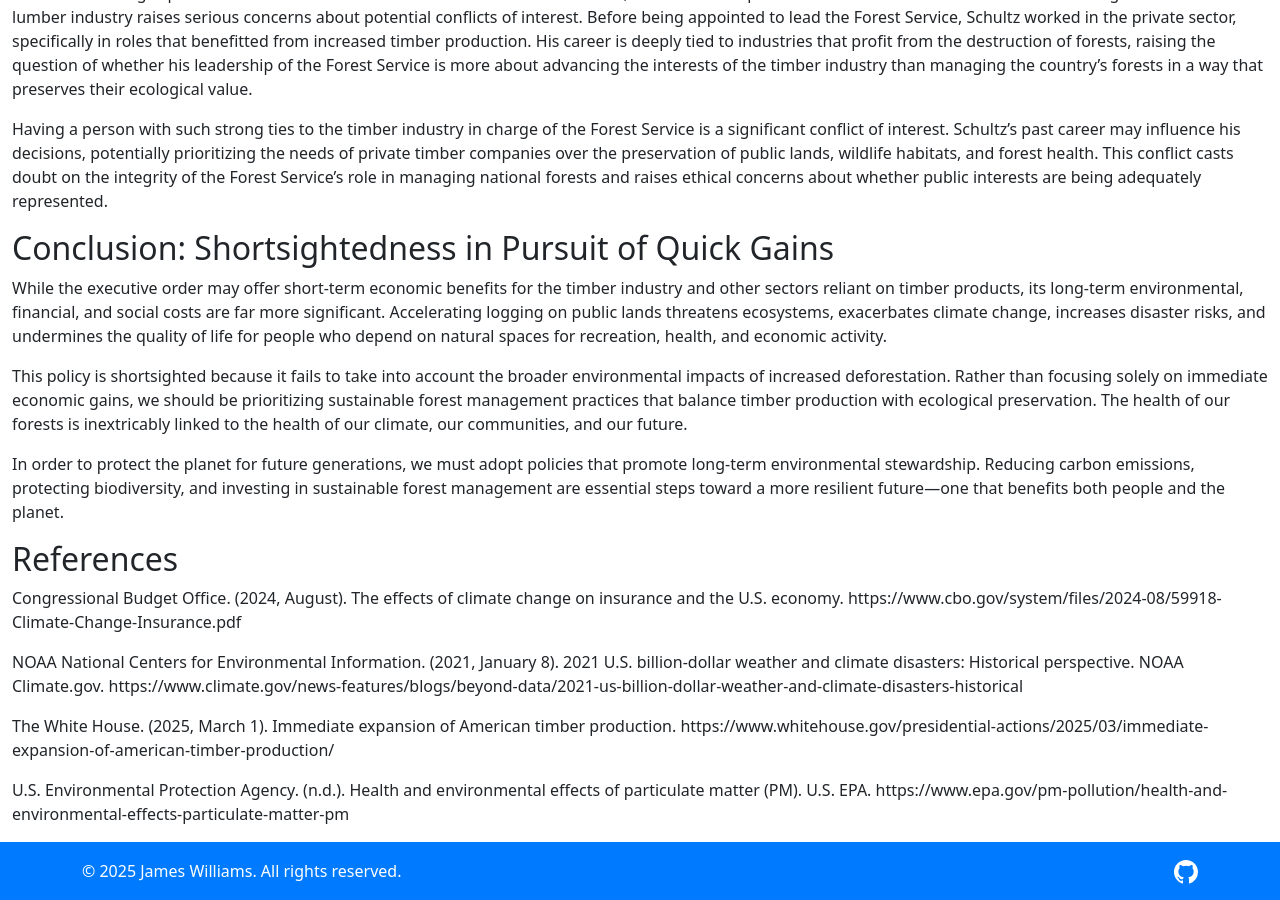
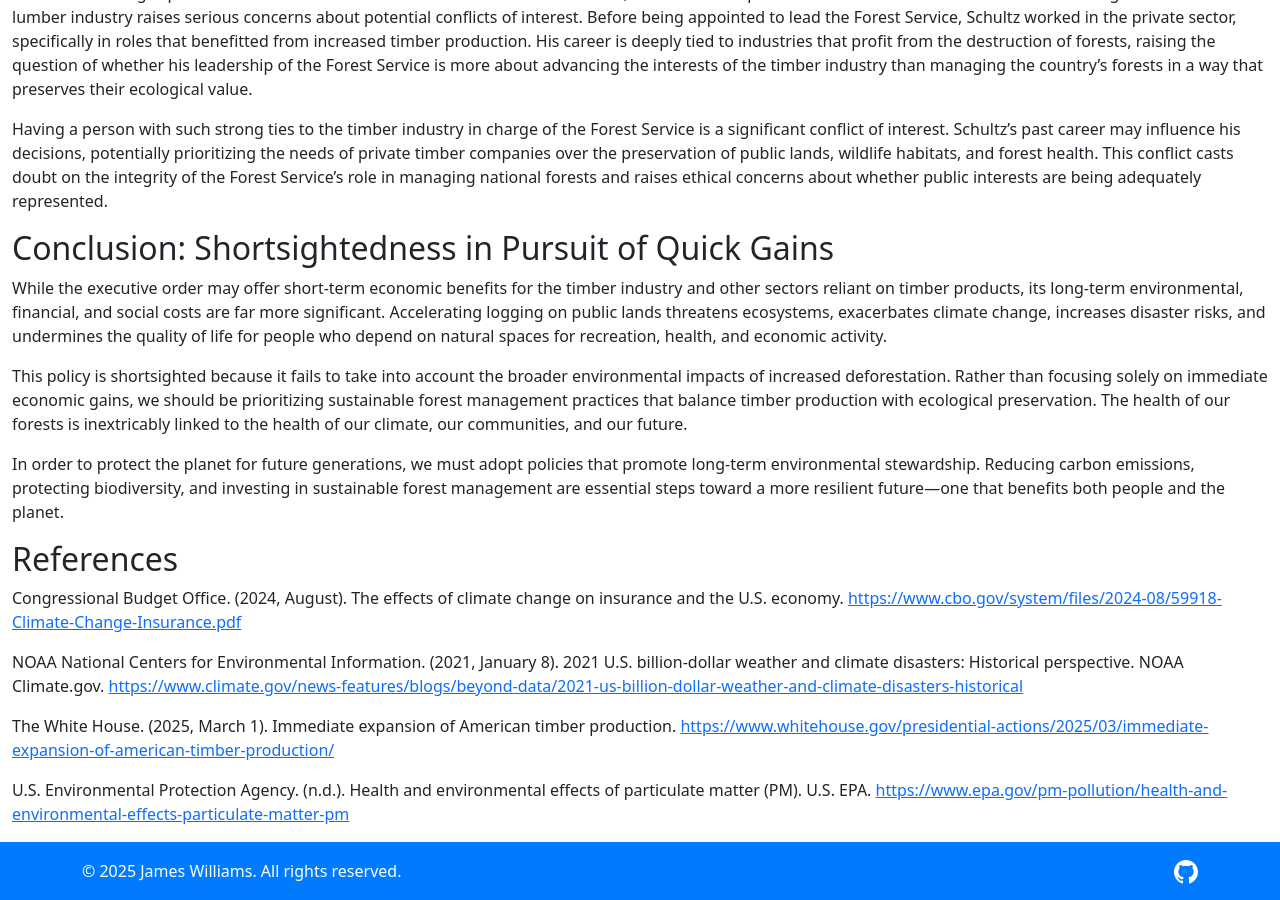
Before and after one commit to jtdub/jtdub.com, a Jekyll site: the page built from _posts/2025-03-04-the-shortsighted-expansion-of-timber-production.md, in a window 1280 px wide and 900 px high, scrolled down 1665 px. Built offline with Jekyll 4.4.1, drawn with Linux system fonts in a browser that asks for light colours; nearby versions of some CDN libraries; part of the change alters nothing that is shown.

```diff
--- a/_posts/2025-03-04-the-shortsighted-expansion-of-timber-production.md
+++ b/_posts/2025-03-04-the-shortsighted-expansion-of-timber-production.md
@@ -58,10 +58,10 @@ In order to protect the planet for future generations, we must adopt policies th
 
 ## References
 
-Congressional Budget Office. (2024, August). The effects of climate change on insurance and the U.S. economy. https://www.cbo.gov/system/files/2024-08/59918-Climate-Change-Insurance.pdf
+Congressional Budget Office. (2024, August). The effects of climate change on insurance and the U.S. economy. [https://www.cbo.gov/system/files/2024-08/59918-Climate-Change-Insurance.pdf](https://www.cbo.gov/system/files/2024-08/59918-Climate-Change-Insurance.pdf)
 
-NOAA National Centers for Environmental Information. (2021, January 8). 2021 U.S. billion-dollar weather and climate disasters: Historical perspective. NOAA Climate.gov. https://www.climate.gov/news-features/blogs/beyond-data/2021-us-billion-dollar-weather-and-climate-disasters-historical
+NOAA National Centers for Environmental Information. (2021, January 8). 2021 U.S. billion-dollar weather and climate disasters: Historical perspective. NOAA Climate.gov. [https://www.climate.gov/news-features/blogs/beyond-data/2021-us-billion-dollar-weather-and-climate-disasters-historical](https://www.climate.gov/news-features/blogs/beyond-data/2021-us-billion-dollar-weather-and-climate-disasters-historical)
 
-The White House. (2025, March 1). Immediate expansion of American timber production. https://www.whitehouse.gov/presidential-actions/2025/03/immediate-expansion-of-american-timber-production/
+The White House. (2025, March 1). Immediate expansion of American timber production. [https://www.whitehouse.gov/presidential-actions/2025/03/immediate-expansion-of-american-timber-production/](https://www.whitehouse.gov/presidential-actions/2025/03/immediate-expansion-of-american-timber-production/)
 
-U.S. Environmental Protection Agency. (n.d.). Health and environmental effects of particulate matter (PM). U.S. EPA. https://www.epa.gov/pm-pollution/health-and-environmental-effects-particulate-matter-pm
+U.S. Environmental Protection Agency. (n.d.). Health and environmental effects of particulate matter (PM). U.S. EPA. [https://www.epa.gov/pm-pollution/health-and-environmental-effects-particulate-matter-pm](https://www.epa.gov/pm-pollution/health-and-environmental-effects-particulate-matter-pm)
```
